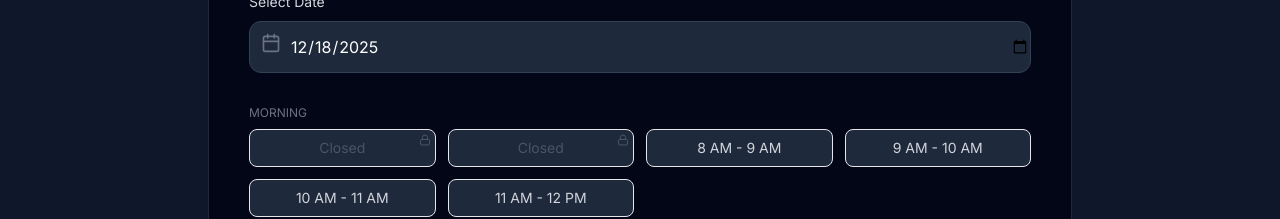
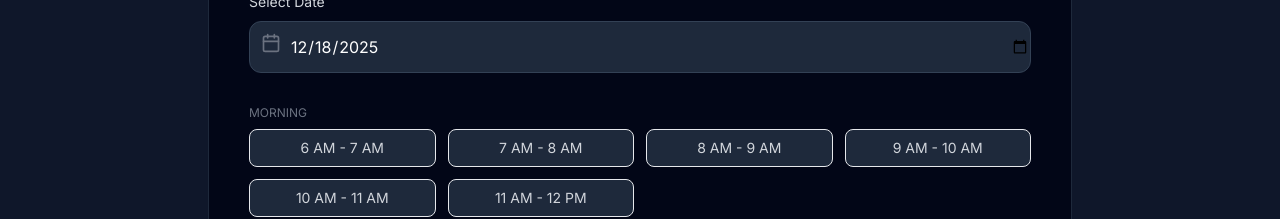
Before and after one commit to RAHULMANI0407/turf, a React (Vite) app: page / in a window 1280 px wide. Shown: the part 1820-2039 px from the top of the page. Built offline with nearby package versions, Linux system fonts and the light colour scheme; no server answers.

Commit message:
Update BookingSection.tsx

```diff
--- a/components/BookingSection.tsx
+++ b/components/BookingSection.tsx
@@ -13,21 +13,31 @@ const BookingSection: React.FC = () => {
   const [loadingSlots, setLoadingSlots] = useState(false);
   const [submitting, setSubmitting] = useState(false);
 
-  /* ---------------- REAL-TIME SLOT CHECK ---------------- */
+  // 🔥 CURRENT TIME STATE (forces re-render)
+  const [now, setNow] = useState(new Date());
 
-  const isPastSlot = (slotHour: number) => {
-    const now = new Date();
+  useEffect(() => {
+    const timer = setInterval(() => {
+      setNow(new Date());
+    }, 60000); // every 1 minute
+
+    return () => clearInterval(timer);
+  }, []);
+
+  /* ---------------- REAL-TIME SLOT CHECK (1 HOUR LOGIC) ---------------- */
+
+  const isPastSlot = (startHour: number) => {
     const todayDate = new Date(new Date().toDateString());
     const selected = new Date(selectedDate);
 
-    // Previous dates → all slots closed
+    // past date → all closed
     if (selected < todayDate) return true;
 
-    // Future dates → all slots open
+    // future date → all open
     if (selected > todayDate) return false;
 
-    // Same day → past hours closed
-    return now.getHours() >= slotHour;
+    // same day → close if current hour >= slot end
+    return now.getHours() >= startHour + 1;
   };
 
   /* ---------------- FETCH SLOTS FROM BACKEND ---------------- */
@@ -47,7 +57,7 @@ const BookingSection: React.FC = () => {
 
   useEffect(() => {
     fetchSlots();
-    const interval = setInterval(fetchSlots, 10000); // auto sync
+    const interval = setInterval(fetchSlots, 10000); // sync with DB
     return () => clearInterval(interval);
   }, [selectedDate]);
 
@@ -65,6 +75,7 @@ const BookingSection: React.FC = () => {
 
   const toggleSlot = (id: string) => {
     if (bookedSlots.includes(id)) return;
+
     setSelectedSlots(prev =>
       prev.includes(id) ? prev.filter(s => s !== id) : [...prev, id]
     );
@@ -166,7 +177,7 @@ Amount: ₹${totalAmount}`;
                   <div className="grid grid-cols-2 sm:grid-cols-4 gap-3">
                     {slots.map(slot => {
                       const isBooked =
-                        bookedSlots.includes(slot.id) || isPastSlot(slot.endHour)
+                        bookedSlots.includes(slot.id) || isPastSlot(slot.hour);
                       const isSelected = selectedSlots.includes(slot.id);
 
                       return (
@@ -189,7 +200,7 @@ Amount: ₹${totalAmount}`;
                           {isSelected && (
                             <CheckCircle className="w-4 h-4 absolute -top-2 -right-2 bg-white text-lime-500 rounded-full" />
                           )}
-                          {isPastSlot(slot.endHour) ? 'Closed' : slot.label}
+                          {isPastSlot(slot.hour) ? 'Closed' : slot.label}
                         </button>
                       );
                     })}
```
